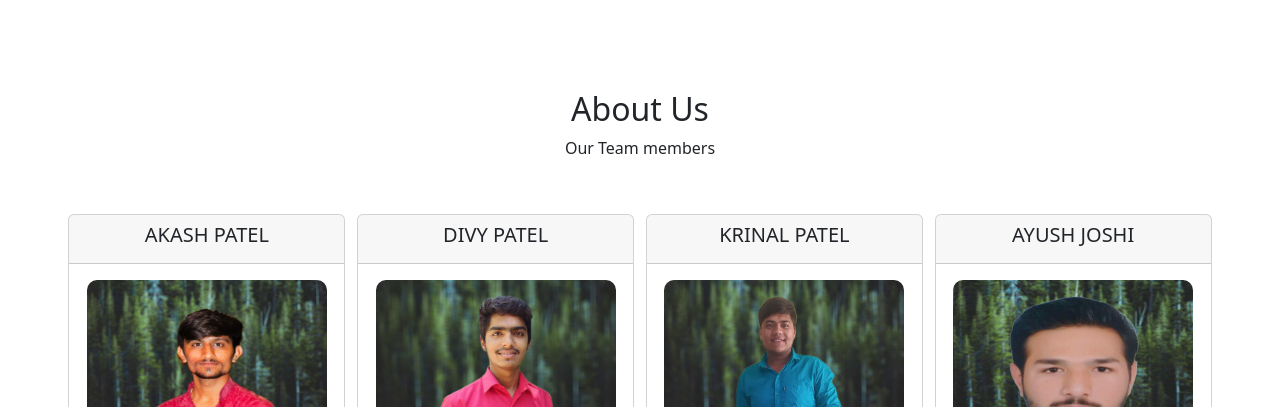
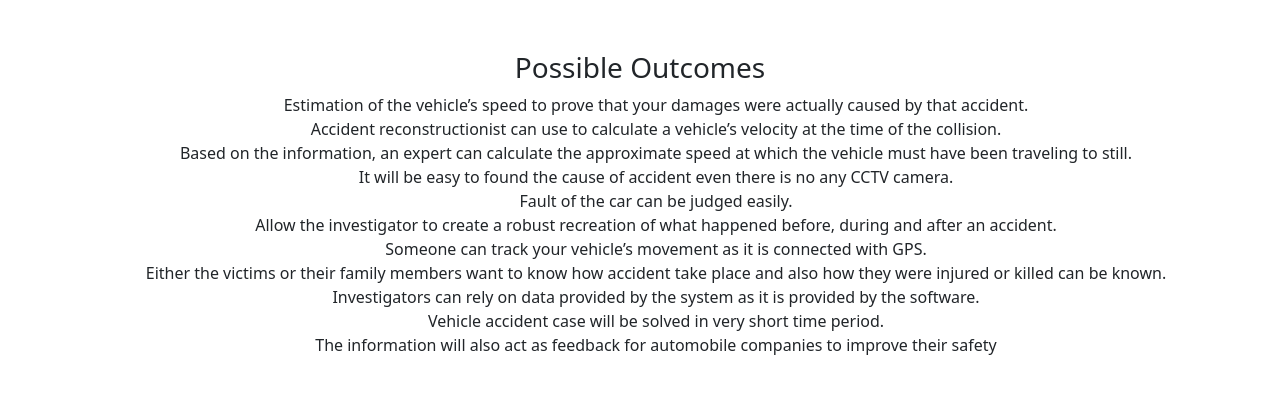
Before and after one commit to divypatel1608/vechicle_forcenic, a plain HTML site: page index.html in a window 1280 px wide. Shown: the part 2236-2643 px from the top of the page. Drawn offline with nearby package versions, Linux system fonts and the light colour scheme.

Commit message:
update hyperlinks

```diff
--- a/index.html
+++ b/index.html
@@ -55,6 +55,9 @@
               </li>
               <li class="nav-iteam">
                 <a class="nav-link" href="#testimonials">Features</a>
+              </li>
+              <li class="nav-iteam">
+                <a class="nav-link" href="#P_Outcomes">Outcomes</a>
               </li>
               <li class="nav-iteam">
                 <a class="nav-link" href="#biodata ">About Us</a>
@@ -226,8 +229,38 @@
 
     </div>
 
-    <!-- video -->
+    <!-- Possible Outcomes -->
+    <div id="P_Outcomes">
+      <h3 style="text-align: center;">Possible Outcomes</h3>
 
+   <ul style="list-style: none; text-align: center; ">
+    <li>	Estimation of the vehicle’s speed to prove that your damages were actually caused by that accident.</li>
+
+<li>	Accident reconstructionist can use to calculate a vehicle’s velocity at the time of the collision.</li>
+
+<li>	Based on the information, an expert can calculate the approximate speed at which the vehicle must have been traveling to still.</li>
+
+
+<li >	It will be easy to found the cause of accident even there is no any CCTV camera.</li>
+
+<li>	Fault of the car can be judged easily.</li>
+
+
+<li>	Allow the investigator to create a robust recreation of what happened before, during and after an accident.</li>
+
+<li>	Someone can track your vehicle’s movement as it is connected with GPS.</li>
+
+
+<li>	Either the victims or their family members want to know how accident take place and also how they were injured or killed can be known.</li>
+
+<li>	Investigators can rely on data provided by the system as it is provided by the software.</li>
+
+
+<li>	Vehicle accident case will be solved in very short time period.</li>
+
+<li>	The information will also act as feedback for automobile companies to improve their safety</li>
+   </ul>
+  </div>
     <!-- Biodata -->
 
     <section id="biodata">
```
